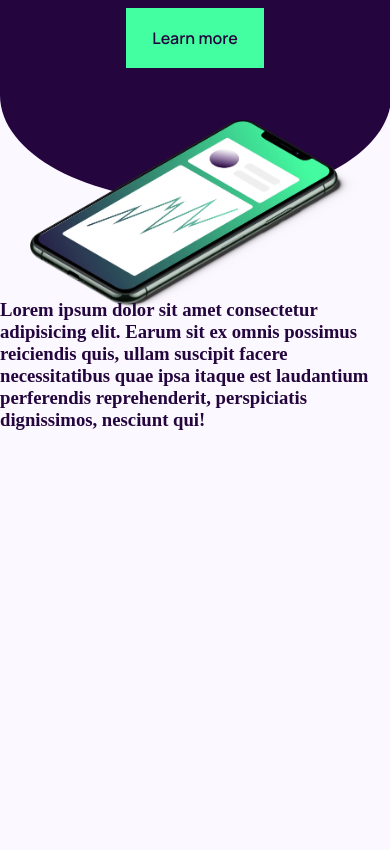
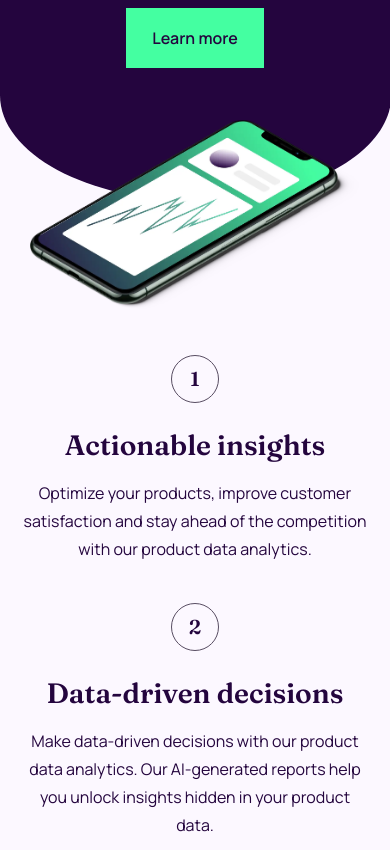
Before and after one commit to diegopereira0/workit-lp, a plain HTML site: page index.html in a window 390 px wide. Shown: the part 250-1100 px from the top of the page. Before the commit the page ends 844 px from the top, so only its background shows below. Drawn offline with Linux system fonts and the light colour scheme.

Commit message:
section diferenciais

```diff
--- a/css/global.css
+++ b/css/global.css
@@ -1,4 +1,4 @@
-html {
+* {
   box-sizing: border-box;
 }
 
--- a/css/home.css
+++ b/css/home.css
@@ -3,6 +3,7 @@ body {
   background-color: var(--support-100);
 }
 
+/* Hero */
 .hero-wrapper {
   height: 100vh;
 }
@@ -10,7 +11,7 @@ body {
 .hero-bg {
   background-color: var(--primary);
   position: relative;
-  z-index: -2;
+  z-index: 1;
   height: 70vh;
 }
 
@@ -112,6 +113,60 @@ body {
   max-width: 760px;
 }
 
+/* Diferenciais */
+.diferenciais {
+  padding-top: 5.5rem;
+  padding-bottom: 10.25rem;
+}
+
+.diferenciais-lista {
+  display: grid;
+  grid-template-columns: repeat(3, 1fr);
+  column-gap: 1.875rem;
+}
+
+.diferenciais-lista li {
+  display: grid;
+  justify-items: center;
+  text-align: center;
+}
+
+.diferenciais-lista li span {
+  display: flex;
+  justify-content: center;
+  align-items: center;
+  font: 600 1.5rem/1.66 "Fraunces", serif;
+  width: 3.5rem;
+  height: 3.5rem;
+  margin-bottom: 3.5rem;
+  border: 1px solid var(--support-200);
+  border-radius: 50%;
+}
+
+.diferenciais-lista li h3 {
+  margin-bottom: 1.75rem;
+}
+
+.wave-2 {
+  position: absolute;
+  top: 0;
+  left: 0;
+  width: 100%;
+  overflow: hidden;
+  line-height: 0;
+}
+
+.wave-2 svg {
+  position: relative;
+  display: block;
+  width: calc(100% + 1.3px);
+  height: 50px;
+}
+
+.wave-2 .shape-fill {
+  fill: #fcf8ff;
+}
+
 @media (max-width: 800px) {
   .hero-wrapper {
     height: 75vh;
@@ -138,6 +193,47 @@ body {
   .hero-img {
     max-width: 514px;
   }
+
+  .diferenciais {
+    padding-top: 3.5rem;
+    padding-bottom: 4.5rem;
+  }
+
+  .diferenciais-lista {
+    grid-template-columns: 1fr;
+    row-gap: 3rem;
+  }
+
+  .diferenciais-lista li {
+    grid-template-columns: auto 1fr;
+    column-gap: 2rem;
+    align-items: center;
+    justify-items: start;
+    text-align: left;
+  }
+
+  .diferenciais-lista li span {
+    grid-column: 1 / 2;
+    grid-row: span 2;
+    font-size: 20px;
+    margin-bottom: initial;
+    width: 3rem;
+    height: 3rem;
+  }
+
+  .diferenciais-lista li h3,
+  .diferenciais-lista li p {
+    grid-column: 2 / -1;
+  }
+
+  .diferenciais-lista li h3 {
+    margin-bottom: 1rem;
+  }
+}
+
+/* Founder */
+.founder-bg {
+  background-color: var(--support-0);
 }
 
 @media (max-width: 600px) {
@@ -157,4 +253,24 @@ body {
   .hero-img {
     max-width: 330px;
   }
+
+  .diferenciais-lista {
+    row-gap: 2.5rem;
+  }
+
+  .diferenciais-lista li {
+    grid-template-columns: 1fr;
+    justify-items: center;
+    text-align: center;
+  }
+
+  .diferenciais-lista li span,
+  .diferenciais-lista li h3,
+  .diferenciais-lista li p {
+    grid-column: 1 / -1;
+  }
+
+  .diferenciais-lista li span {
+    margin-bottom: 1.5rem;
+  }
 }
--- a/css/typograph.css
+++ b/css/typograph.css
@@ -1,10 +1,34 @@
 .heading-1 {
   font: 600 5rem/1 "Fraunces", serif;
+}
+
+.heading-2 {
+  font: 600 3.5rem/1.14 "Fraunces", serif;
+}
+
+.heading-3 {
+  font: 600 2rem/1.25 "Fraunces", serif;
+}
+
+.body {
+  font: 400 1.125rem/1.77 "Manrope", sans-serif;
 }
 
 @media (max-width: 800px) {
   .heading-1 {
     font: 600 3.75rem/1 "Fraunces", serif;
+  }
+
+  .heading-2 {
+    font: 600 3rem/1.16 "Fraunces", serif;
+  }
+
+  .heading-3 {
+    font: 600 1.75rem/1.3 "Fraunces", serif;
+  }
+
+  .body {
+    font: 400 1rem/1.75 "Manrope", sans-serif;
   }
 }
 
@@ -12,4 +36,8 @@
   .heading-1 {
     font: 600 3.125rem/1 "Fraunces", serif;
   }
+
+  .heading-2 {
+    font: 600 2rem/1.5 "Fraunces", serif;
+  }
 }
--- a/index.html
+++ b/index.html
@@ -50,13 +50,68 @@
         </div>
       </section>
     </div>
-    <main class="principal">
-      <h3>
-        Lorem ipsum dolor sit amet consectetur adipisicing elit. Earum sit ex
-        omnis possimus reiciendis quis, ullam suscipit facere necessitatibus
-        quae ipsa itaque est laudantium perferendis reprehenderit, perspiciatis
-        dignissimos, nesciunt qui!
-      </h3>
+    <main class="diferenciais container">
+      <ul class="diferenciais-lista">
+        <li>
+          <span>1</span>
+          <h3 class="heading-3">Actionable insights</h3>
+          <p class="body">
+            Optimize your products, improve customer satisfaction and stay ahead
+            of the competition with our product data analytics.
+          </p>
+        </li>
+        <li>
+          <span>2</span>
+          <h3 class="heading-3">Data-driven decisions</h3>
+          <p class="body">
+            Make data-driven decisions with our product data analytics. Our
+            AI-generated reports help you unlock insights hidden in your product
+            data.
+          </p>
+        </li>
+        <li>
+          <span>3</span>
+          <h3 class="heading-3">Always affordable</h3>
+          <p class="body">
+            Always affordable pricing that scales with your business. Get
+            top-quality product data analytics services without hidden costs or
+            unexpected fees.
+          </p>
+        </li>
+      </ul>
+      <div class="wave-2">
+        <svg
+          data-name="Layer 1"
+          xmlns="http://www.w3.org/2000/svg"
+          viewBox="0 0 1200 120"
+          preserveAspectRatio="none"
+        >
+          <path
+            d="M0,0V7.23C0,65.52,268.63,112.77,600,112.77S1200,65.52,1200,7.23V0Z"
+            class="shape-fill"
+          ></path>
+        </svg>
+      </div>
     </main>
+    <section class="founder-bg" aria-label="founder">
+      <div class="founder container">
+        <div class="founder-imagem">
+          <img
+            src="./img/image-founder.webp"
+            alt="Foto do fundador da empresa"
+          />
+        </div>
+        <div class="founder-info">
+          <h2 class="heading-2">Be the first to test</h2>
+          <p class="body">
+            Hi, I'm Louis Graham, the founder of the company. Book a demo call
+            with me to become a beta tester for our app and kickstart your
+            company. Apply for access below and I’ll be in touch to schedule a
+            call.
+          </p>
+          <a class="btn-primary" href="./">Apply for access</a>
+        </div>
+      </div>
+    </section>
   </body>
 </html>
```
